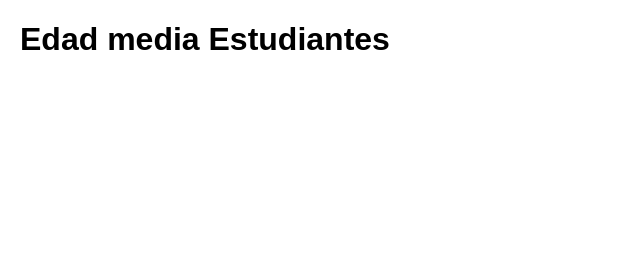
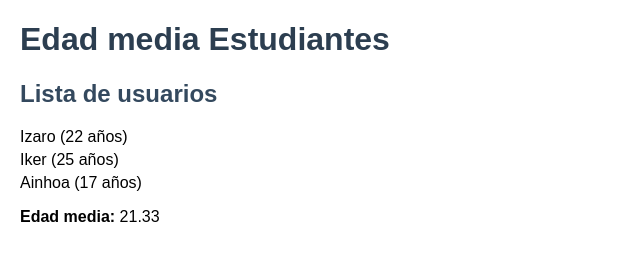
Before and after one commit to iarbaizaBirtlh/estructura-directorios-dwec-js-nativo, a plain HTML site: page index.html in a window 1280 px wide. Shown: the whole page, without its empty margins (0-640 px from the left). Drawn offline with Linux system fonts and the light colour scheme.

Commit message:
Add files via upload

```diff
--- a/css/style.css
+++ b/css/style.css
@@ -2,3 +2,21 @@ body {
   font-family: Arial, sans-serif;
   margin: 20px;
 }
+
+h1 {
+  color: #2c3e50;
+}
+
+h2 {
+  margin-top: 20px;
+  color: #34495e;
+}
+
+ul {
+  list-style: none;
+  padding: 0;
+}
+
+li {
+  margin: 5px 0;
+}
--- a/index.html
+++ b/index.html
@@ -2,11 +2,12 @@
 <html lang="es">
 <head>
   <meta charset="UTF-8">
-  <title>Mi App MVVM</title>
+  <title>TA05 MVVM</title>
   <link rel="stylesheet" href="css/style.css">
 </head>
 <body>
   <h1>Edad media Estudiantes</h1>
+  <div id="app"></div>
   <script src="js/main.js" type="module"></script>
 </body>
 </html>
--- a/js/data/user.data.js
+++ b/js/data/user.data.js
@@ -3,5 +3,5 @@ import { UserModel } from "../model/user.model.js";
 export const UserData = [
     new UserModel("Izaro", 22),
     new UserModel("Iker", 25),
-    new UserModel("Ainhoa", 17)
-]
+    new UserModel("Ainhoa", 17),
+];
--- a/js/main.js
+++ b/js/main.js
@@ -1,3 +1,20 @@
-import { UserService } from "./viewmodel/user.service.js";
+import { UserData } from "./data/user.data.js";
+import { UserService } from "./services/user.service.js";
 
-console.log("Edad media: ", UserService.mediaEdad());
+document.addEventListener("DOMContentLoaded", () => {
+    const app = document.getElementById("app");
+    const avg = UserService.mediaEdad();
+    if (!app) {
+        console.error("No existe #app en el HTML");
+        return;
+    }
+
+    const listHTML = `
+        <h2>Lista de usuarios</h2>
+        <ul>
+            ${UserData.map(u => `<li>${u.nombre} (${u.edad} años)</li>`).join("")}
+        </ul>
+        <p><strong>Edad media:</strong> ${avg}</p>
+    `;
+    app.innerHTML = listHTML;
+});
--- /dev/null
+++ b/js/model/user.model.js
@@ -0,0 +1,6 @@
+export class UserModel {
+  constructor(nombre, edad) {
+    this.nombre = nombre;
+    this.edad = edad;
+  }
+}
--- a/js/services/user.service.js
+++ b/js/services/user.service.js
@@ -2,14 +2,14 @@ import { UserData } from "../data/user.data.js";
 
 function mediaEdad() {
     let sum = 0;
-
+    if (!UserData || UserData.length === 0)
+        return 0;
     for (let i = 0; i < UserData.length; i++) {
-        sum += UserData[i].edad;
+        sum += Number(UserData[i].edad);
     }
-
-    return sum / UserData.length;
+    return (sum / UserData.length).toFixed(2);
 }
 
 export const UserService = {
-    mediaEdad : mediaEdad
-}
+    mediaEdad: mediaEdad,
+};
```
